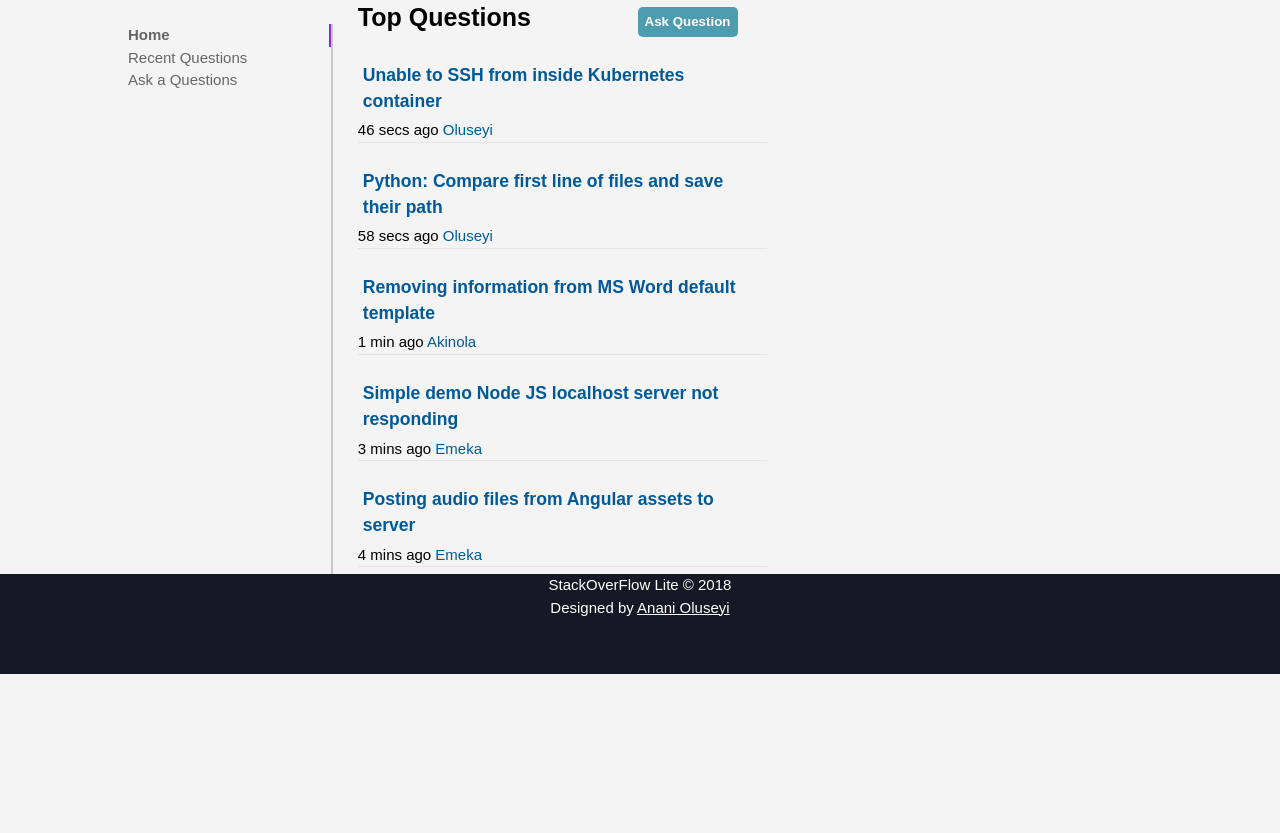
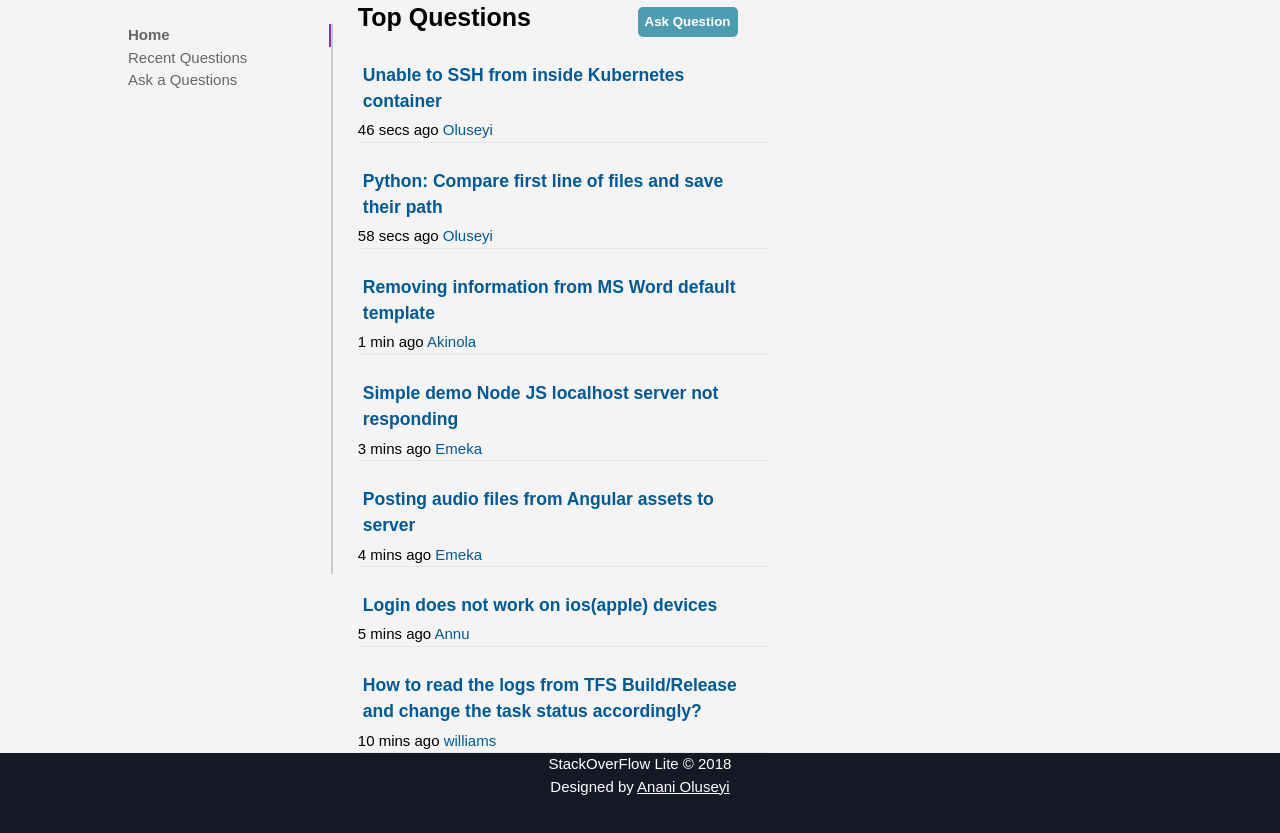
Before and after one commit to anasey01/stackoverflow-lite, a plain HTML site: page UI/index.html in a window 1280 px wide. Shown: the part 515-1348 px from the top of the page. Before the commit the page ends 1189 px from the top, so only its background shows below. Drawn offline with Linux system fonts and the light colour scheme.

Commit message:
More Markup added to Hompage - Questions Markup

```diff
--- a/UI/index.html
+++ b/UI/index.html
@@ -109,6 +109,24 @@
                         <a class="asked-by-author" href="#">Emeka</a>
                     </div>
                 </div>
+                <div class="question-summary">
+                    <div class="summary">
+                        <h3><a href="#">Login does not work on ios(apple) devices</a></h3>
+                    </div>
+                    <div class="asked-by">
+                        <a class="asked-by-time">5 mins ago</a>
+                        <a class="asked-by-author" href="#">Annu</a>
+                    </div>
+                </div>
+                <div class="question-summary">
+                    <div class="summary">
+                        <h3><a href="#">How to read the logs from TFS Build/Release and change the task status accordingly?</a></h3>
+                    </div>
+                    <div class="asked-by">
+                        <a class="asked-by-time">10 mins ago</a>
+                        <a class="asked-by-author" href="#">williams</a>
+                    </div>
+                </div>
             </div>
         </div>
     </main>
```
